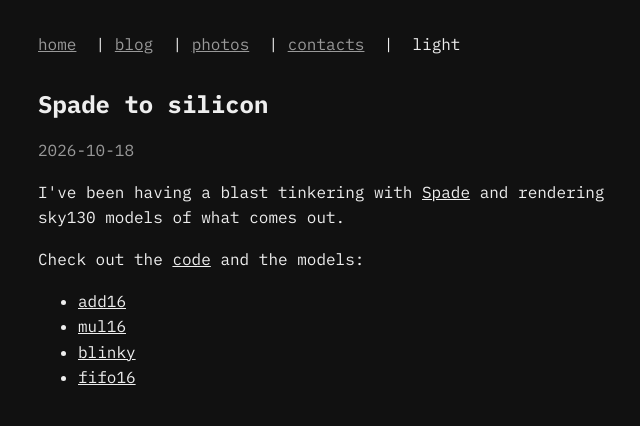
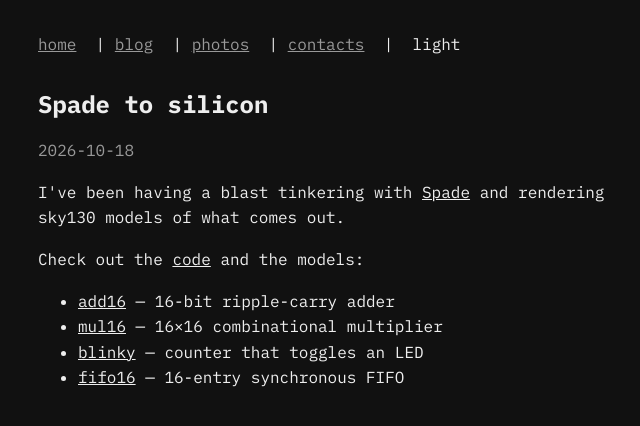
Before and after one commit to Serikuly-Miras/web, a SvelteKit app: page /blog/spade-asic in a window 1280 px wide. Shown: the top 426 px of the page, without its empty margins (298-938 px from the left). Built offline with nearby package versions, Linux system fonts and the light colour scheme.

Commit message:
added per Space proj small explain msg

```diff
--- a/src/routes/blog/spade-asic/+page.svelte
+++ b/src/routes/blog/spade-asic/+page.svelte
@@ -13,9 +13,9 @@
 		Check out the <a href="https://github.com/Serikuly-Miras/logic">code</a> and the models:
 	</p>
 	<ul>
-		<li><a href="/asic/add16">add16</a></li>
-		<li><a href="/asic/mul16">mul16</a></li>
-		<li><a href="/asic/blinky">blinky</a></li>
-		<li><a href="/asic/fifo16">fifo16</a></li>
+		<li><a href="/asic/add16">add16</a> — 16-bit ripple-carry adder</li>
+		<li><a href="/asic/mul16">mul16</a> — 16×16 combinational multiplier</li>
+		<li><a href="/asic/blinky">blinky</a> — counter that toggles an LED</li>
+		<li><a href="/asic/fifo16">fifo16</a> — 16-entry synchronous FIFO</li>
 	</ul>
 </article>
```
